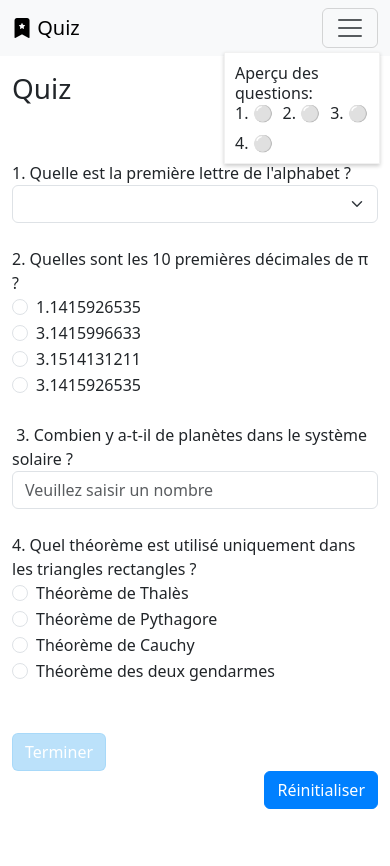
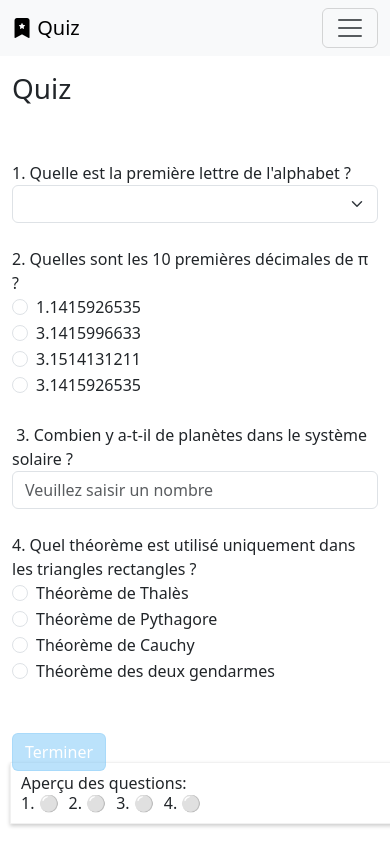
Before and after one commit to hepl-bs21inf5/sem07-project-Mia3105, a Vue app: page /#/ in a window 390 px wide. Shown: the top 866 px of the page. Before the commit the page ends 844 px from the top, so only its background shows below. Built offline with nearby package versions, Linux system fonts and the light colour scheme.

Commit message:
Ajouter ajustement de la boîte

```diff
--- a/src/components/QuizForm.vue
+++ b/src/components/QuizForm.vue
@@ -150,7 +150,7 @@ function reset(event: Event): void {
     <div style="text-align: right">
       <button class="btn btn-primary" @:click="reset">Réinitialiser</button>
     </div>
-    <br />
+    <br/><br/><br/><br/><br/><br/><br/>
   </form>
 </template>
 
@@ -170,9 +170,10 @@ function reset(event: Event): void {
   outline: 0px;
 }
 
-@media (max-width: 600px) {
-  .question-preview-box {
-    bottom: 0;
+@media (max-width: 745px) {
+  .boxsatutquestions {
+    top :  auto ;
+    bottom: 10px;
     left: 0;
     right: 0;
     width: 100%;
```
